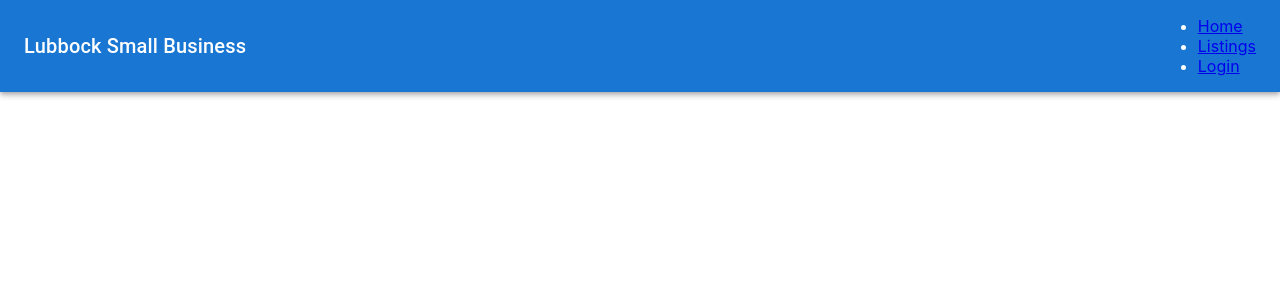
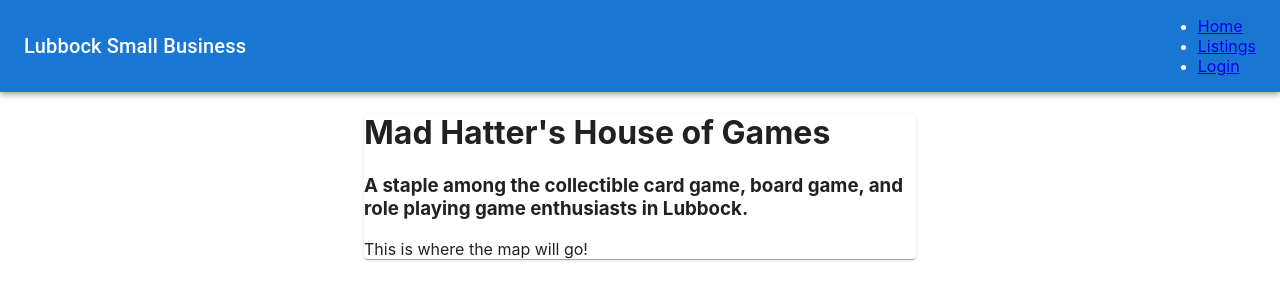
Before and after one commit to SamSvetlik/small_business_app, a React (Create React App) app: page /business/0 in a window 1280 px wide. Shown: the top 300 px of the page. Built offline with nearby package versions, Linux system fonts and the light colour scheme.

Commit message:
chore: created Business component to handle pagination

```diff
--- a/src/App.js
+++ b/src/App.js
@@ -7,6 +7,7 @@ import store from './redux/store'
 import Home from './containers/Home'
 import Listings from './containers/Listings'
 import Login from './containers/Login'
+import Business from './containers/Business';
 
 function App() {
   return (
@@ -17,6 +18,7 @@ function App() {
           <Route path='/' element={<Home />} />
           <Route path='listings' element={<Listings />} />
           <Route path='login' element={<Login />} />
+          <Route path="/business/:id" element={<Business />} />
         </Routes>
       </BrowserRouter>
     </Provider>
--- /dev/null
+++ b/src/components/Business.js
@@ -0,0 +1,20 @@
+import React from "react";
+import { useParams } from "react-router-dom";
+import { Container, Paper } from "@mui/material";
+
+const Business = (props) => {
+  const id = useParams().id;
+  const business = props.businesses[id];
+
+  return (
+    <Container maxWidth="sm" className="business-container">
+      <Paper className="business-paper">
+        <h1>{business.name}</h1>
+        <h3>{business.description}</h3>
+        <div>This is where the map will go!</div>
+      </Paper>
+    </Container>
+  );
+};
+
+export default Business;
--- a/src/components/Listings.js
+++ b/src/components/Listings.js
@@ -1,4 +1,5 @@
 import React from 'react'
+import { Link } from 'react-router-dom';
 import Table from '@mui/material/Table';
 import TableBody from '@mui/material/TableBody';
 import TableCell from '@mui/material/TableCell';
@@ -20,13 +21,15 @@ const Listings = (props) => {
                     </TableRow>
                 </TableHead>
                 <TableBody>
-                    {props.businesses.map((business)=> {
+                    {props.businesses.map((business, index)=> {
                         return (
                             <TableRow>
                                 <TableCell>{business.name}</TableCell>
                                 <TableCell>{business.address}</TableCell>
                                 <TableCell>{business.hours.reduce((prev, cur) => [ ...prev, cur, <br /> ], [])}</TableCell>
-                                <TableCell>Click for more</TableCell>
+                                <TableCell>
+                                <Link to={`/business/${index}`}>See More Details</Link>
+                                </TableCell>
                             </TableRow>
                         )
                     })}
--- /dev/null
+++ b/src/containers/Business.js
@@ -0,0 +1,10 @@
+import { connect } from 'react-redux'
+import Business from '../components/Business'
+
+const mapStateToProps = (state) => {
+    return {
+        businesses: state.businesses,
+    }
+}
+
+export default connect(mapStateToProps)(Business)
```
